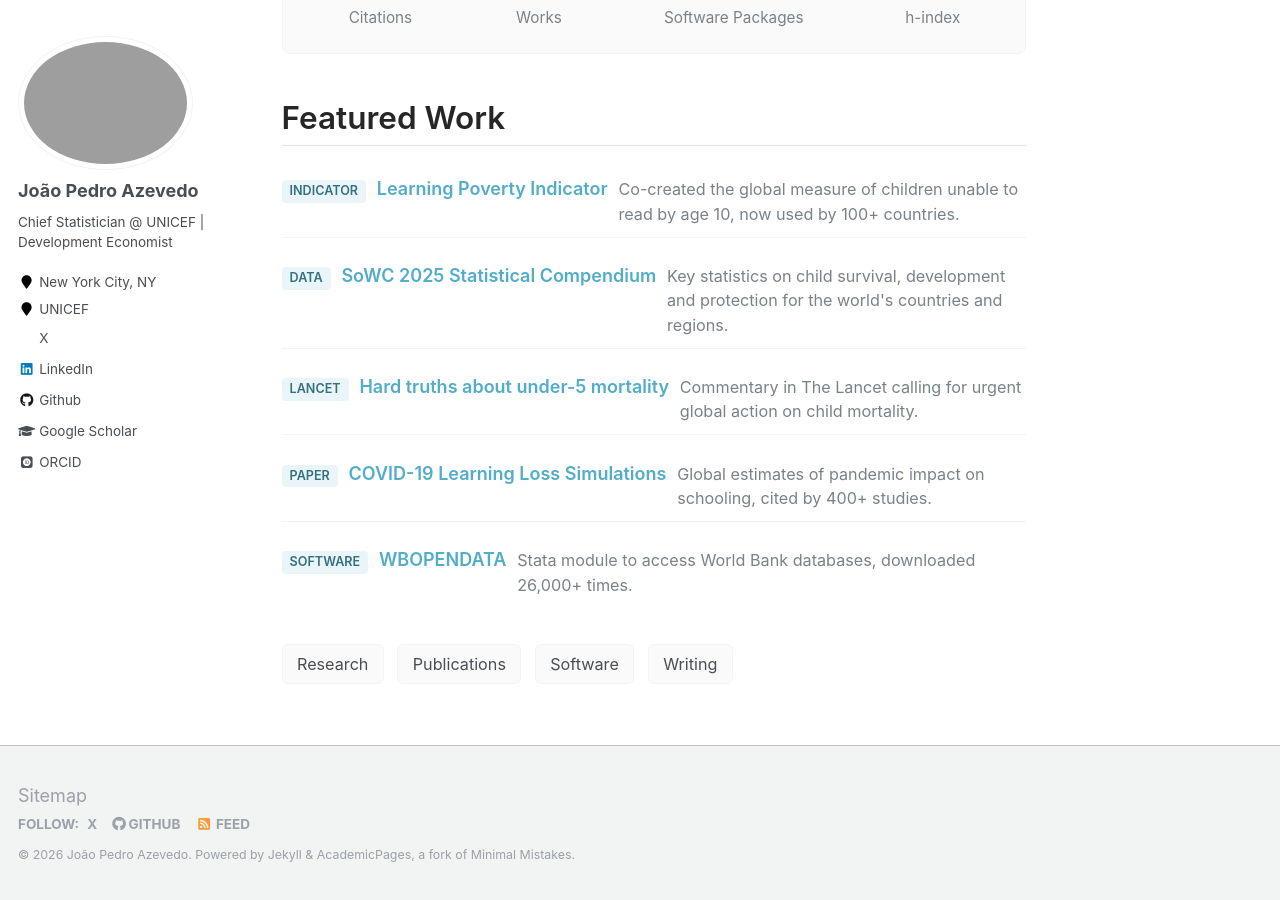
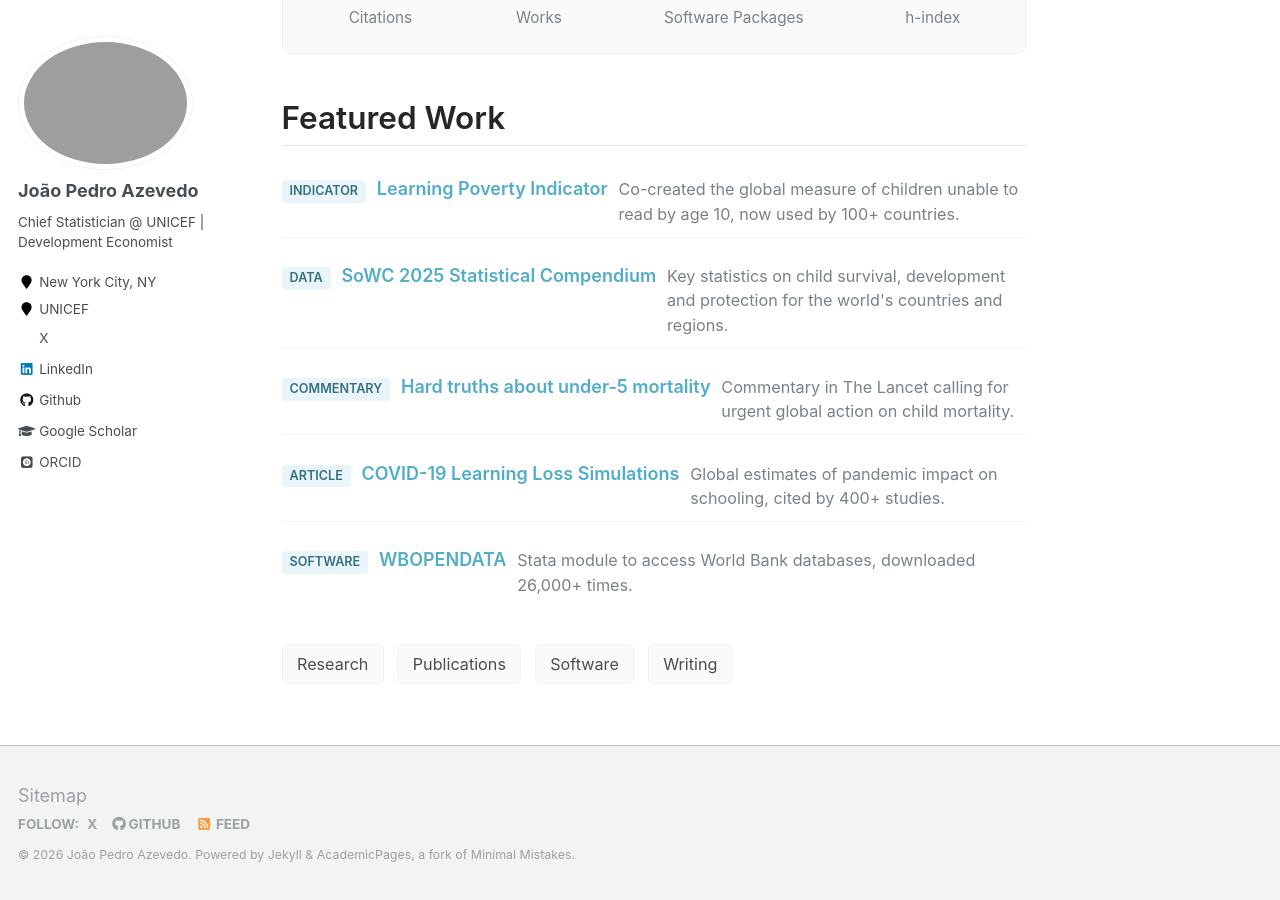
Before and after one commit to jpazvd/jpazvd.github.io, a Jekyll site: the page built from _pages/about.md, in a window 1280 px wide and 900 px high, scrolled down 922 px. Built offline with Jekyll 4.4.1, drawn with Linux system fonts in a browser that asks for light colours; some web fonts are replaced.

Commit message:
sync: update from dev repo
Synced from: jpazvd/jpazvd.github.io-dev@cc6e0c6ba5aef9d4037ac3524507e7bfbb1767d1

```diff
--- a/_data/featured.yml
+++ b/_data/featured.yml
@@ -13,12 +13,12 @@ items:
   - title: "Hard truths about under-5 mortality"
     description: "Commentary in The Lancet calling for urgent global action on child mortality."
     url: "https://doi.org/10.1016/S0140-6736(24)00501-4"
-    type: "Lancet"
+    type: "Commentary"
 
   - title: "COVID-19 Learning Loss Simulations"
     description: "Global estimates of pandemic impact on schooling, cited by 400+ studies."
     url: "https://academic.oup.com/wbro/article/36/1/1/6174606"
-    type: "Paper"
+    type: "Article"
 
   - title: "WBOPENDATA"
     description: "Stata module to access World Bank databases, downloaded 26,000+ times."
```
